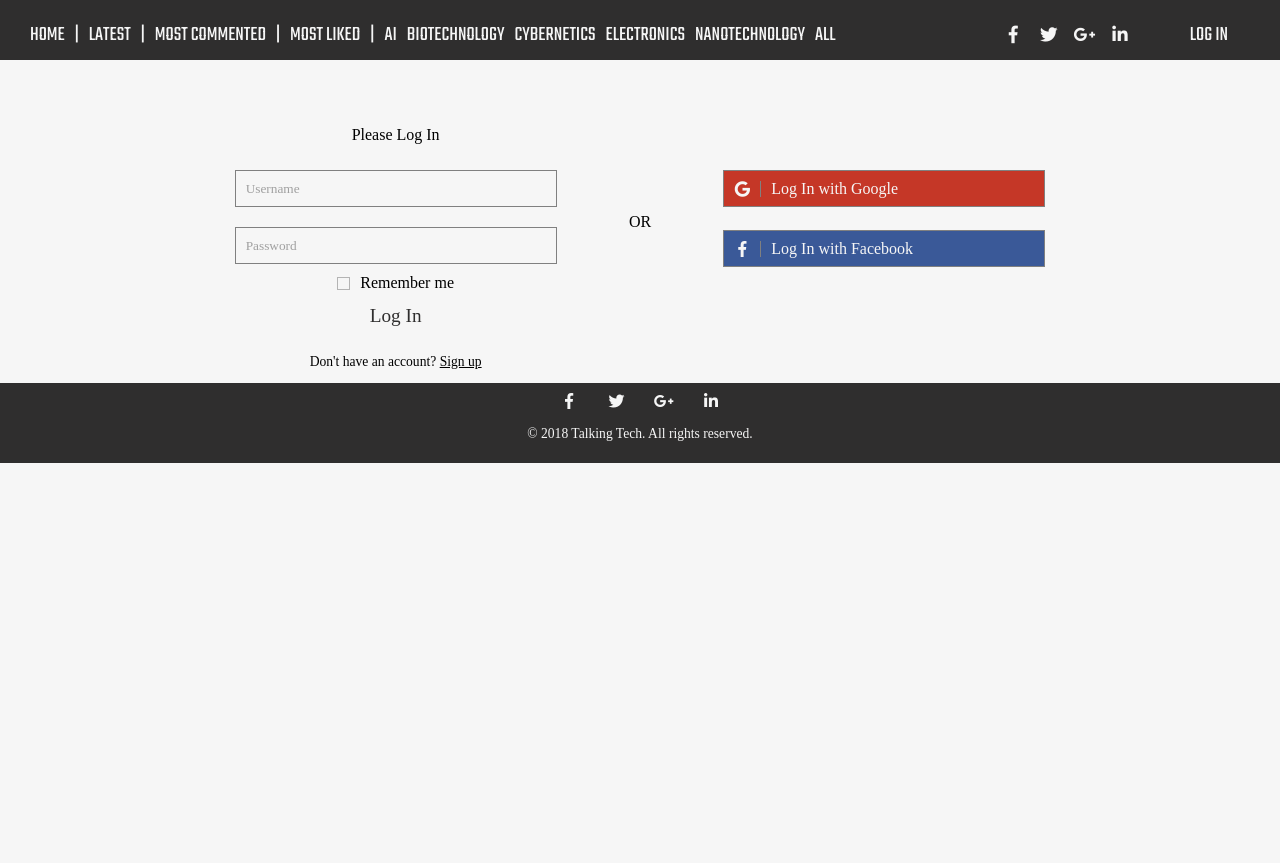
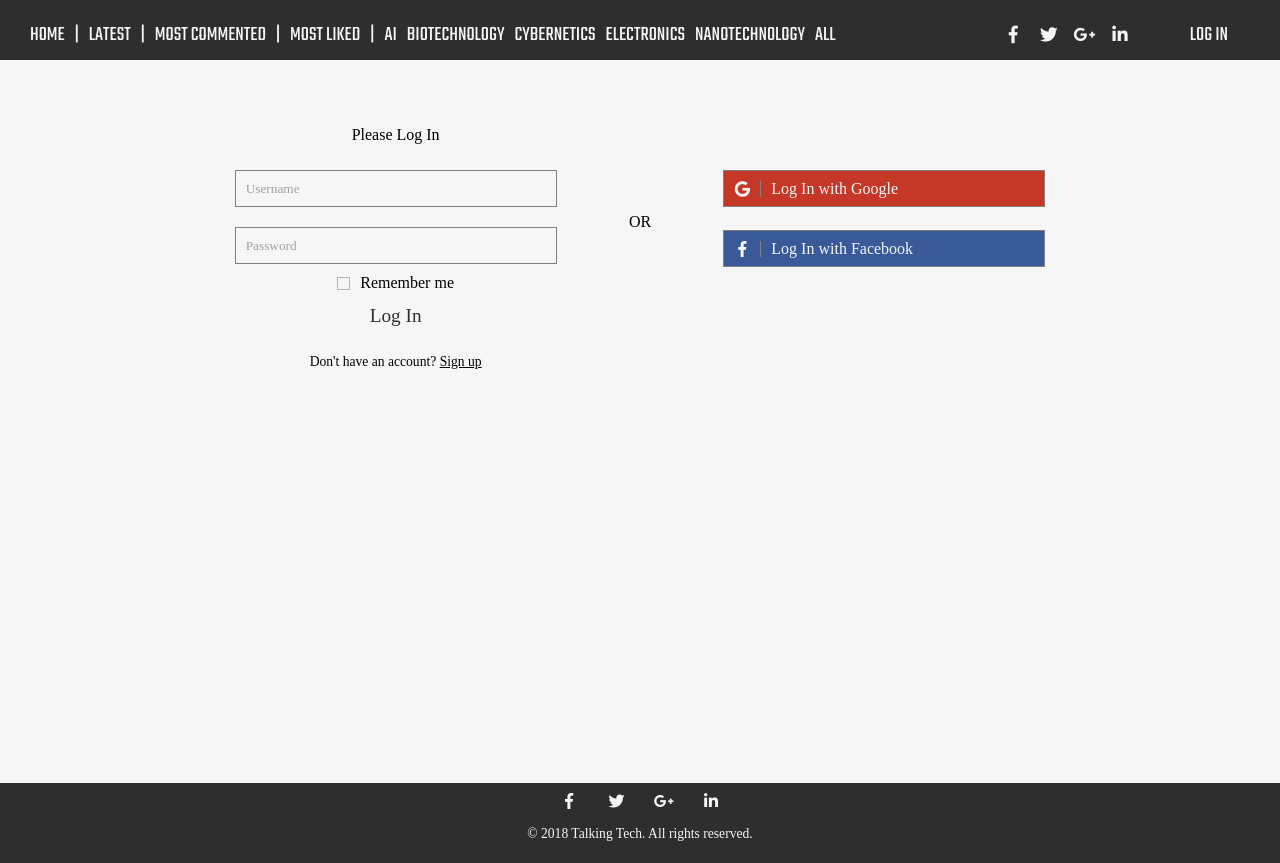
Before and after one commit to Katka44/Blog-App-React-Redux, a React (Create React App) app: page /blog-live/logIn in a window 1280 px wide. Before the commit the page ends 800 px from the top, so only its background shows below. Built offline with nearby package versions, Linux system fonts and the light colour scheme.

Commit message:
footer to bottom

```diff
--- a/src/Components/BigPost.js
+++ b/src/Components/BigPost.js
@@ -135,8 +135,8 @@ BigPost.propTypes = {
     alt: PropTypes.string,
     punchline: PropTypes.string,
     category: PropTypes.string,
-    textBeginning: PropTypes.string,
-    textEnd: PropTypes.string,
+    textBeginning: PropTypes.array,
+    textEnd: PropTypes.array,
     comment: PropTypes.string,
     author: PropTypes.string,
     likeCount: PropTypes.number,
--- a/src/Components/BigPostBody.js
+++ b/src/Components/BigPostBody.js
@@ -70,8 +70,8 @@ const BigPostBody = (props) => {
 BigPostBody.propTypes = {
     title: PropTypes.string,
     category: PropTypes.string,
-    textBeginning: PropTypes.string,
-    textEnd: PropTypes.string,
+    textBeginning: PropTypes.array,
+    textEnd: PropTypes.array,
     subtitle: PropTypes.string,
     src: PropTypes.string,
     alt: PropTypes.string,
--- a/src/Components/LogIn.css
+++ b/src/Components/LogIn.css
@@ -90,6 +90,9 @@ input[type="checkbox"]:checked + label:after {
 .googleDiv i, .facebookDiv i {
     width: 36px;
 }
+.filler {
+    min-height: 50vh;
+}
 @media screen and (max-width: 1150px) {
    .loginWrapperDiv {
         grid-template-columns: 1fr;
--- a/src/Components/LogIn.js
+++ b/src/Components/LogIn.js
@@ -54,6 +54,7 @@ const LogIn = (props) => {
                     <p>Log In with Facebook</p>
                 </div>
             </div>
+            <div className="filler"></div>
         </div>
     );
 }
--- a/src/Components/UserPage.css
+++ b/src/Components/UserPage.css
@@ -25,3 +25,6 @@ h3 {
 .posts {
     grid-area: posts;
 }
+.emptyDiv {
+    min-height: 60vh;
+}
--- a/src/Components/UserPage.js
+++ b/src/Components/UserPage.js
@@ -28,6 +28,14 @@ const UserPage = (props) => {
         return newArray;
     }
 
+    const howManyPosts = (username, posts) => {
+        const postsArray = posts.filter((object) => {
+            object.author === username;
+        })
+        return postsArray.length;
+    }
+    console.log(howManyPosts("", posts));
+
     return (
         <div className="userPage">
             <p className="empty"></p>
@@ -38,6 +46,7 @@ const UserPage = (props) => {
                 text="Write New Post" />
             {loggedIn === "null" ? <h3>{`${username}'s Posts`}</h3> : username === loggedIn ? <h3>Your Posts</h3> : <h3>{`${username}'s Posts`}</h3>}
             {makeUserPosts(posts)}
+            {howManyPosts(username, posts) === 0 ? <div className="emptyDiv"></div> : <div></div>}
         </div>
     );
 }
```
